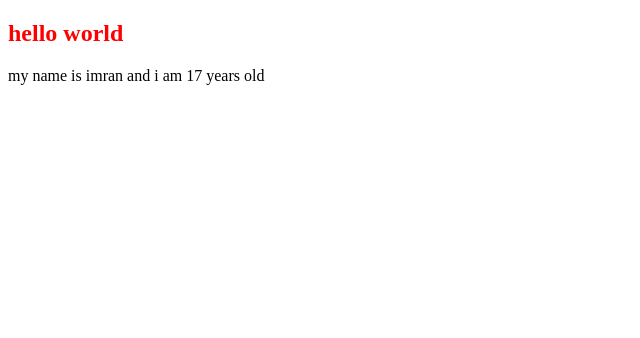
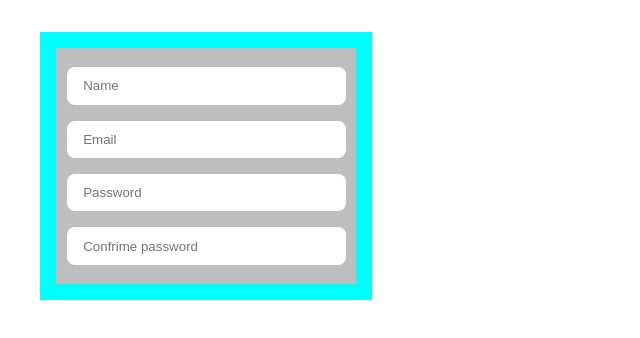
Before and after one commit to blackBoyImran/login-from, a plain HTML site: page login-from/index.html in a window 1280 px wide. Shown: the whole page, without its empty margins (0-640 px from the left). Drawn offline with Linux system fonts and the light colour scheme.

Commit message:
second time adding

```diff
--- a/login-from/css/style.css
+++ b/login-from/css/style.css
@@ -1,3 +1,25 @@
 h2{
     color: red;
 }
+
+.login-page{
+    width : 300px;
+    background-color: aqua;
+    padding: 1rem;
+    margin:2rem;
+}
+.login-page .sub-container{
+    background-color: rgb(190, 190, 190);
+    padding: 0.7rem;
+    overflow: hidden;
+}
+
+
+.login-page .sub-container input{
+    border: none;
+    background-color: white;
+    border-radius: .5rem;
+    width: 89%;
+    padding: .7rem 1rem;
+    margin: .5rem 0rem;
+}
--- a/login-from/index.html
+++ b/login-from/index.html
@@ -8,7 +8,17 @@
     <link rel="stylesheet" href="css/style.css">
 </head>
 <body>
-    <h2>hello world</h2>
-    <p>my name is imran and i am 17 years old</p>
+    <header>
+        <div class="container">
+            <div class="login-page">
+                <div class="sub-container">
+                    <input placeholder="Name" type="text">
+                    <input placeholder="Email" type="text">
+                    <input placeholder="Password" type="text">
+                    <input placeholder="Confrime password" type="text">
+                </div>
+            </div>
+        </div>
+    </header>
 </body>
 </html>
```
